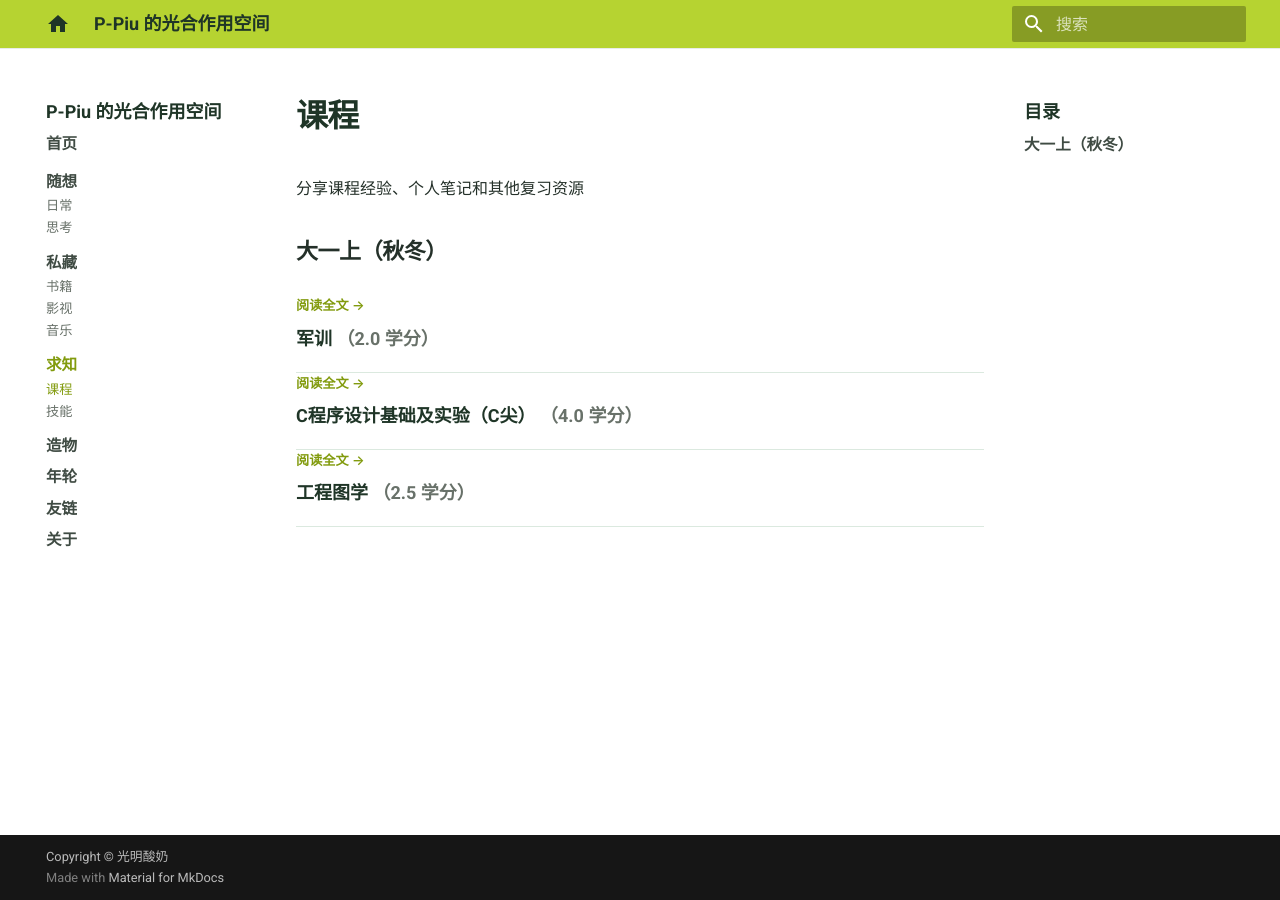
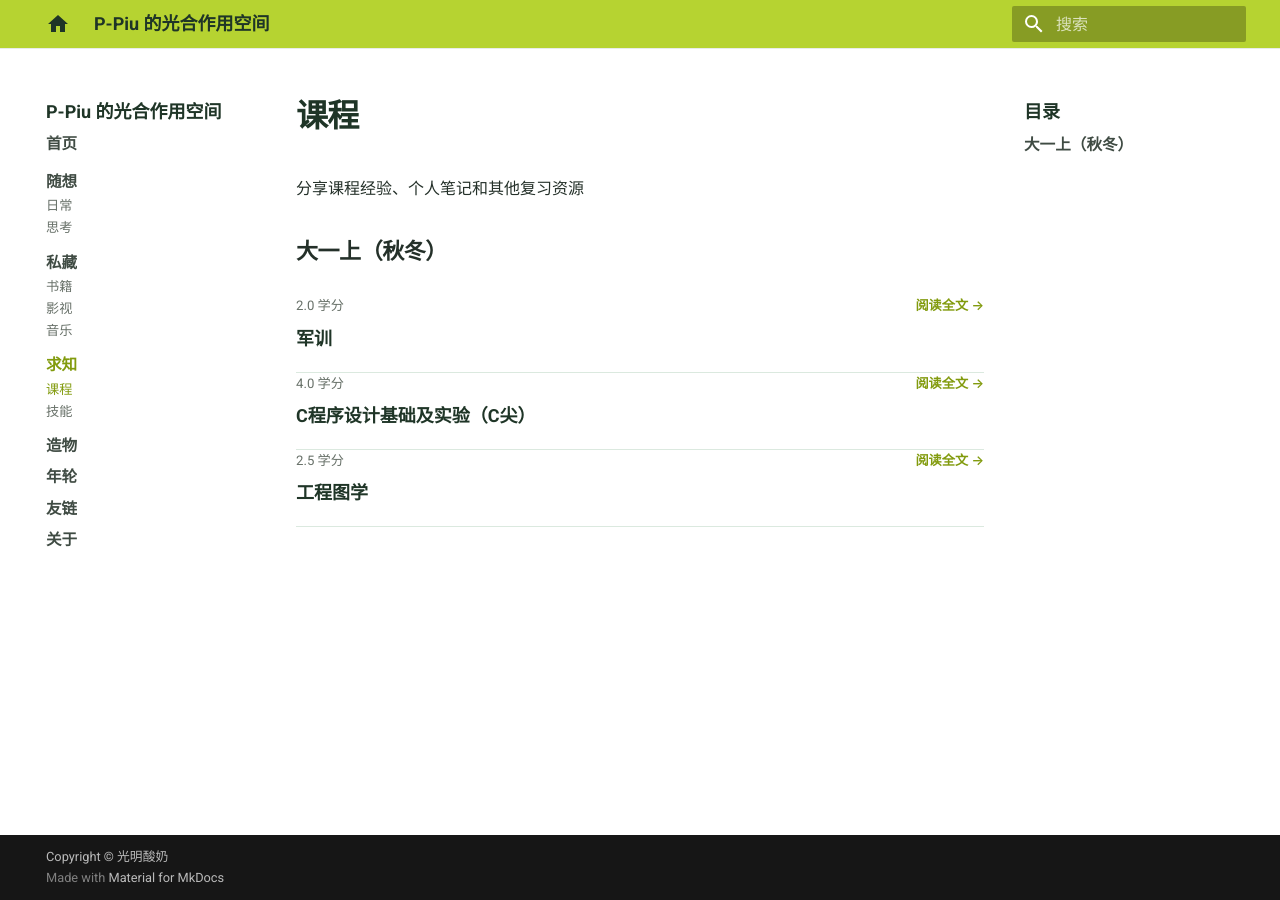
Before and after one commit to P-Piu/P-Piu.github.io, an MkDocs documentation site: the page built from docs/learning/courses.md, in a window 1280 px wide. Built offline with MkDocs 1.6.1 and Material for MkDocs 9.7.7, drawn with Linux system fonts in a browser that asks for light colours.

Commit message:
统一课程索引排版

```diff
--- a/docs/learning/courses.md
+++ b/docs/learning/courses.md
@@ -7,20 +7,23 @@
 <div class="article-index">
   <a class="article-index-item" href="military-training/">
     <span class="article-index-meta">
+      <span class="article-index-date">2.0 学分</span>
       <span class="article-index-action">阅读全文 →</span>
     </span>
-    <span class="article-index-title">军训 <span class="article-index-credit">（2.0 学分）</span></span>
+    <span class="article-index-title">军训</span>
   </a>
   <a class="article-index-item" href="advanced-c-programming/">
     <span class="article-index-meta">
+      <span class="article-index-date">4.0 学分</span>
       <span class="article-index-action">阅读全文 →</span>
     </span>
-    <span class="article-index-title">C程序设计基础及实验（C尖） <span class="article-index-credit">（4.0 学分）</span></span>
+    <span class="article-index-title">C程序设计基础及实验（C尖）</span>
   </a>
   <a class="article-index-item" href="engineering-graphics/">
     <span class="article-index-meta">
+      <span class="article-index-date">2.5 学分</span>
       <span class="article-index-action">阅读全文 →</span>
     </span>
-    <span class="article-index-title">工程图学 <span class="article-index-credit">（2.5 学分）</span></span>
+    <span class="article-index-title">工程图学</span>
   </a>
 </div>
--- a/docs/stylesheets/extra.css
+++ b/docs/stylesheets/extra.css
@@ -230,12 +230,6 @@
   font-size: var(--text-md);
   font-weight: 600;
   line-height: 1.45;
-}
-
-.article-index-credit {
-  color: #687169;
-  font-size: inherit;
-  font-weight: inherit;
 }
 
 .article-index-summary {
```
